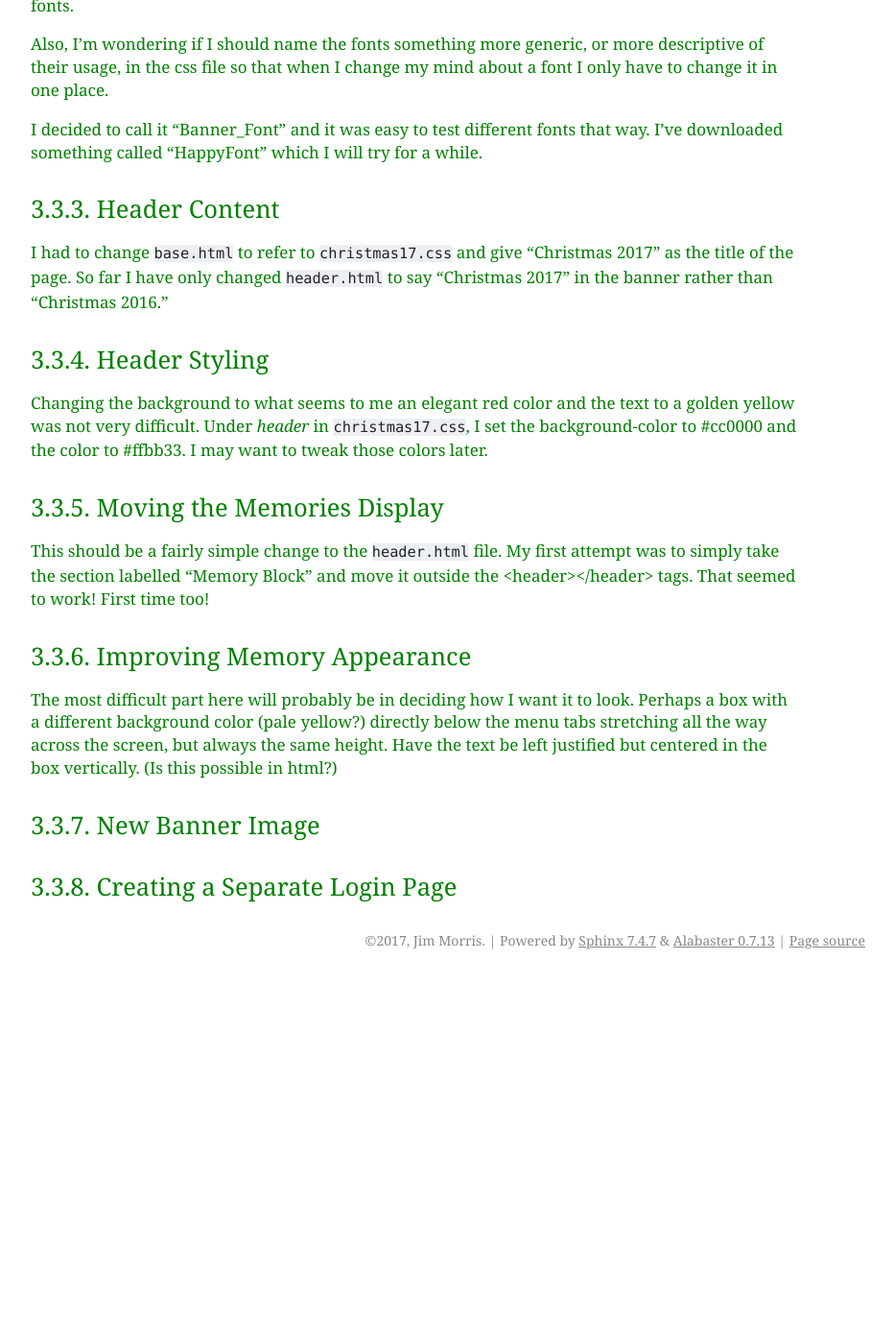
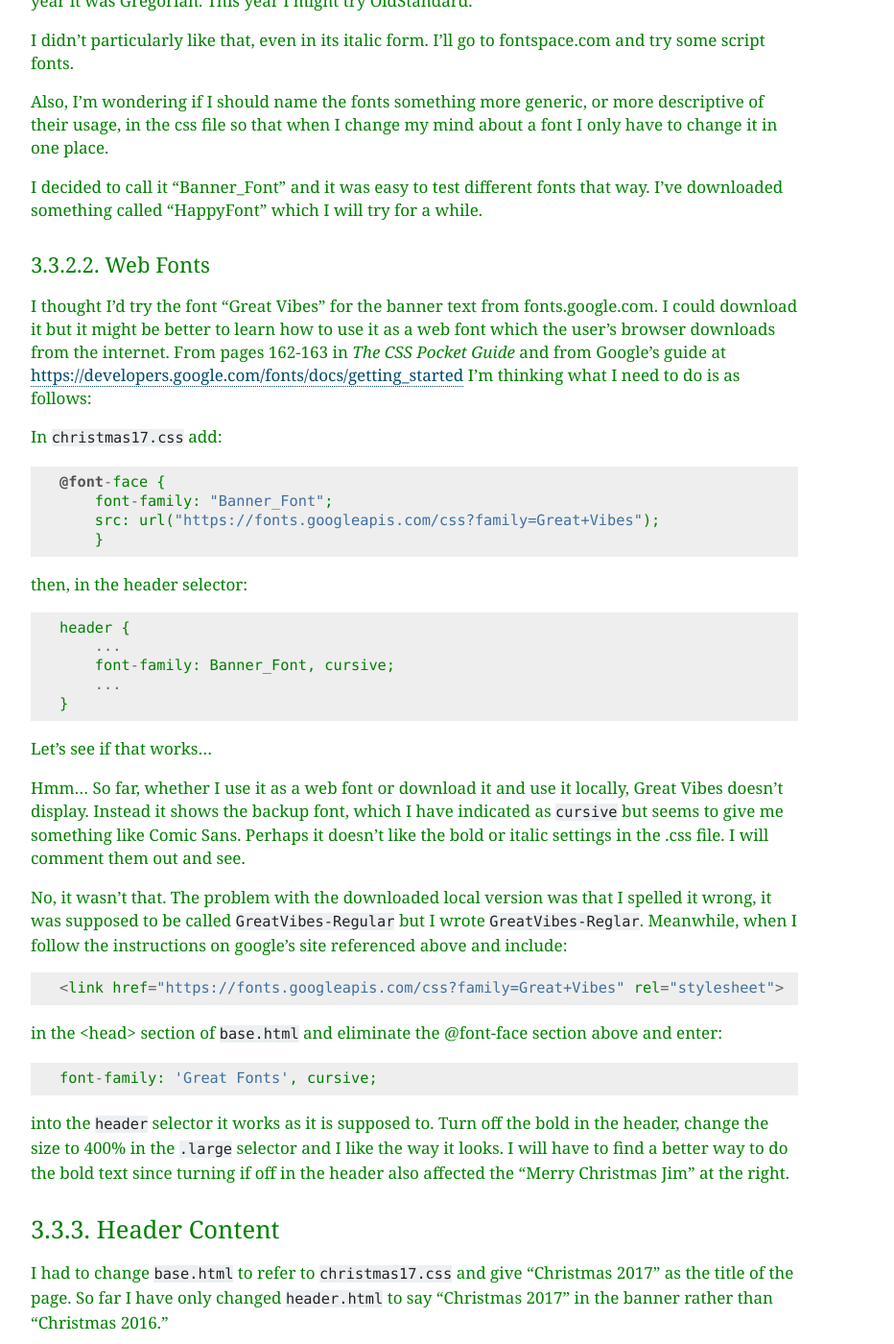
Before and after one commit to JMorris1575/christmas17, a Sphinx documentation site: the page built from docs/updating.rst, in a window 1280 px wide and 1400 px high, scrolled down 2271 px. Shown: the whole window at 96% size, without its empty margins (338-1270 px from the left). Built offline with Sphinx 7.4.7, drawn with Linux system fonts in a browser that asks for light colours; before the commit the page ends 3290 px from its top, so only the background shows below that.

Commit message:
Use web font 'Great Vibes' for Banner, needs css clean-up

```diff
--- a/docs/updating.rst
+++ b/docs/updating.rst
@@ -105,6 +105,9 @@ Steps to Improve Header
 Choosing Fonts
 ++++++++++++++
 
+Local Fonts
+***********
+
 The header font, the one with the website's title "Christmas 2017" this year is set in the header. Last year it was
 Gregorian. This year I might try OldStandard.
 
@@ -115,6 +118,54 @@ file so that when I change my mind about a font I only have to change it in one
 
 I decided to call it "Banner_Font" and it was easy to test different fonts that way. I've downloaded something called
 "HappyFont" which I will try for a while.
+
+.. index:: Fonts; web fonts
+
+Web Fonts
+*********
+
+I thought I'd try the font "Great Vibes" for the banner text from fonts.google.com. I could download it but it might be
+better to learn how to use it as a web font which the user's browser downloads from the internet. From pages 162-163 in
+*The CSS Pocket Guide* and from Google's guide at https://developers.google.com/fonts/docs/getting_started I'm thinking
+what I need to do is as follows:
+
+.. index:: Problems; displaying web fonts
+
+In ``christmas17.css`` add::
+
+    @font-face {
+        font-family: "Banner_Font";
+        src: url("https://fonts.googleapis.com/css?family=Great+Vibes");
+        }
+
+then, in the header selector::
+
+    header {
+        ...
+        font-family: Banner_Font, cursive;
+        ...
+    }
+
+Let's see if that works...
+
+Hmm... So far, whether I use it as a web font or download it and use it locally, Great Vibes doesn't display. Instead it
+shows the backup font, which I have indicated as ``cursive`` but seems to give me something like Comic Sans. Perhaps it
+doesn't like the bold or italic settings in the .css file. I will comment them out and see.
+
+No, it wasn't that. The problem with the downloaded local version was that I spelled it wrong, it was supposed to be
+called ``GreatVibes-Regular`` but I wrote ``GreatVibes-Reglar``. Meanwhile, when I follow the instructions on google's
+site referenced above and include::
+
+    <link href="https://fonts.googleapis.com/css?family=Great+Vibes" rel="stylesheet">
+
+in the <head> section of ``base.html`` and eliminate the @font-face section above and enter::
+
+    font-family: 'Great Fonts', cursive;
+
+into the ``header`` selector it works as it is supposed to. Turn off the bold in the header, change the size to 400%
+in the ``.large`` selector and I like the way it looks. I will have to find a better way to do the bold text since
+turning if off in the header also affected the "Merry Christmas Jim" at the right.
+
 
 .. index:: Updating; contents
 
```
Also changed, not shown: Christmas2017/static/site/css/christmas17.css (+7 -6 lines), Christmas2017/static/site/fonts/GreatVibes-Regular.ttf (added), 1 other file.
